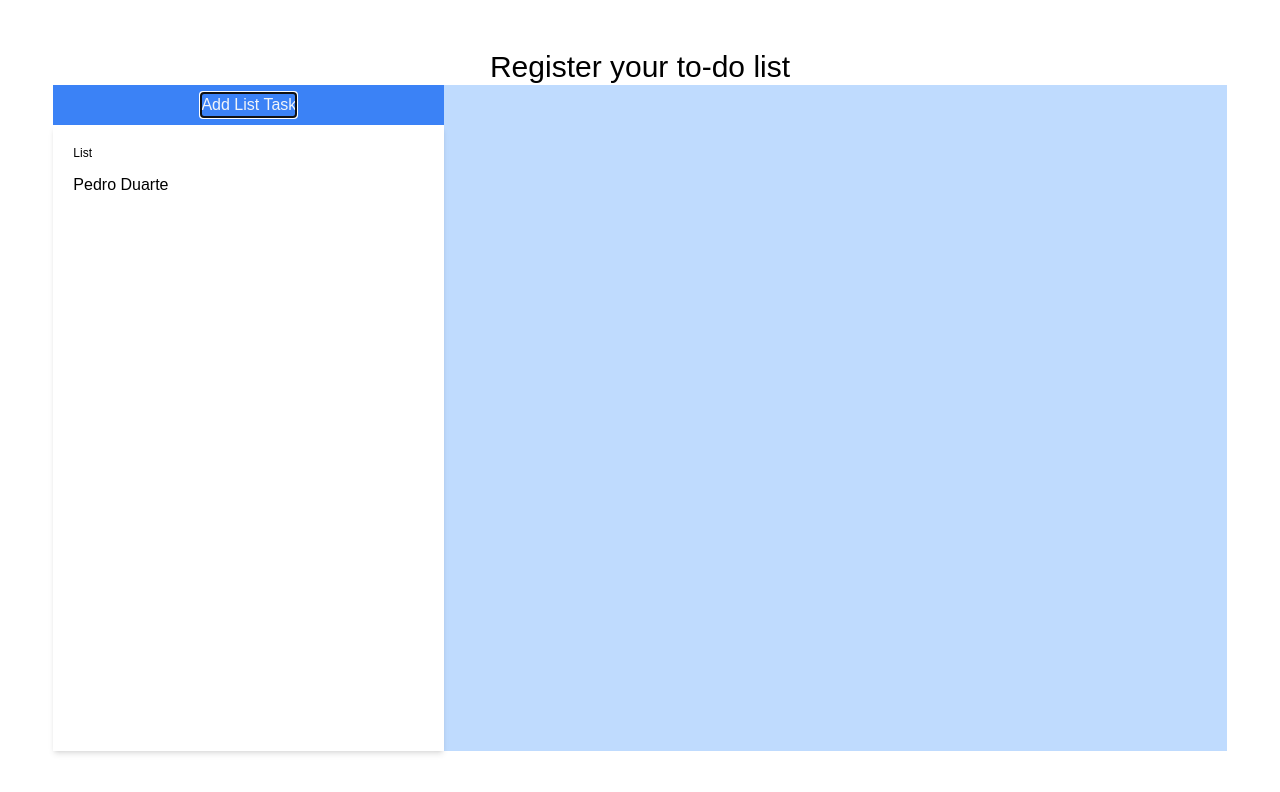
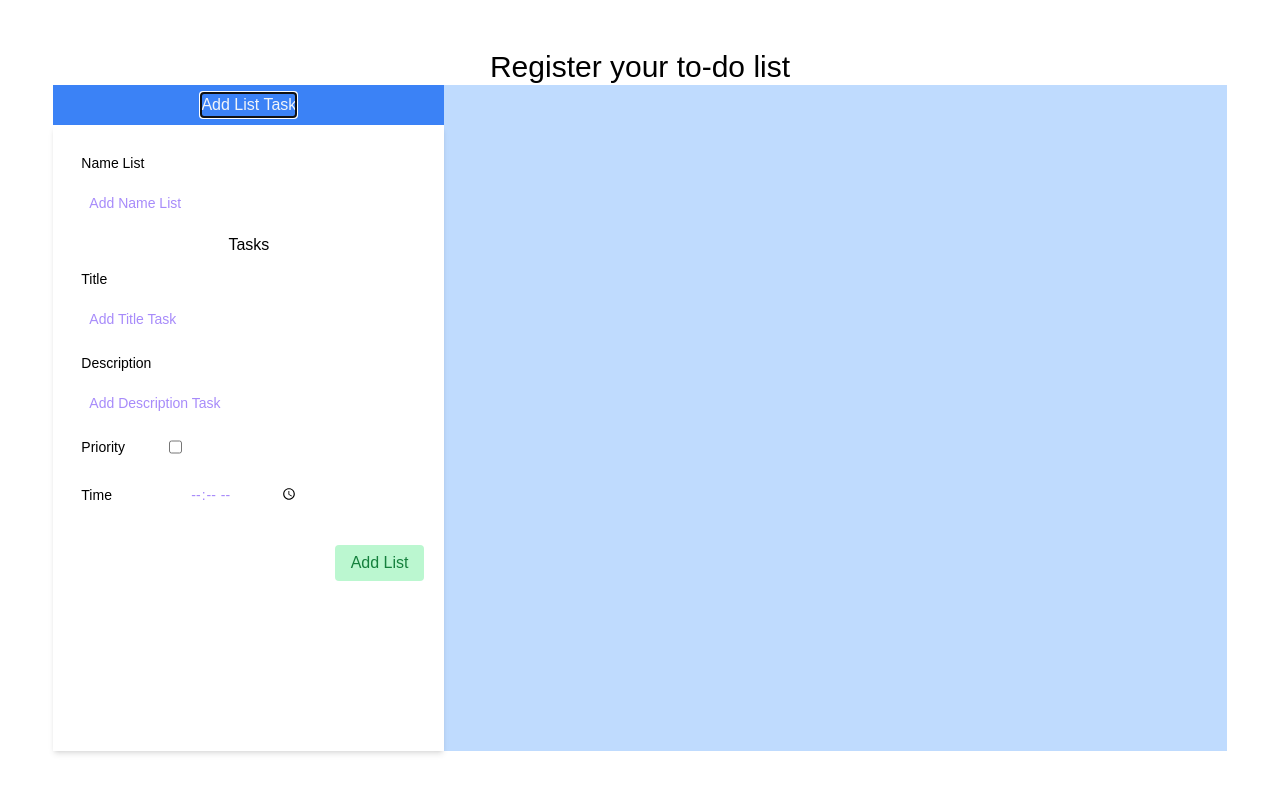
Before and after one commit to olliso17/task_go, a Next.js app in the folder front_end/: page / in a window 1280 px wide. Both pictures are taken after a click on the tab "Add List Task". Shown: the top 792 px of the page. Built offline with nearby package versions, Linux system fonts and the light colour scheme.

Commit message:
feat(index.tsx): update index

```diff
--- a/front_end/components/Table/index.tsx
+++ b/front_end/components/Table/index.tsx
@@ -8,12 +8,46 @@ export default () => (
             </Tabs.Trigger>
         </Tabs.List>
         <Tabs.Content className="flex-grow p-5 bg-white outline-none focus: shadow-md" value="tab1">
-            <fieldset className="w-full flex flex-col justify-start">
-                <label className="mb-3 text-xs mt-0" htmlFor="name">
-                    List
+            <fieldset className="w-full p-2 flex flex-col justify-start">
+                <label className="mb-3 text-sm mt-0" htmlFor="nameList">
+                   Name List
                 </label>
-                <input className="w-2/3" id="name" defaultValue="Pedro Duarte" />
+                <input className="h-9 p-2 text-sm text-violet-400 focus:bg-violet-50" id="nameList" defaultValue="Add Name List" />
             </fieldset>
+            <h1 className='text-center m-1'>Tasks</h1>
+            <fieldset className="w-full p-2 flex flex-col justify-start">
+                <label className="mb-3 text-sm mt-0" htmlFor="titleTask">
+                   Title
+                </label>
+                <input className="h-9 p-2 text-sm text-violet-400 focus:bg-violet-50" id="titleTask" defaultValue="Add Title Task" />
+            </fieldset>
+            <fieldset className="w-full p-2 flex flex-col justify-start">
+                <label className="mb-3 text-sm mt-0" htmlFor="descriptionTask">
+                   Description
+                </label>
+                <input className="h-9 p-2 text-sm text-violet-400 focus:bg-violet-50" id="descriptionTask" defaultValue="Add Description Task" />
+            </fieldset>
+            <fieldset className="w-1/3 p-2 flex flex-row justify-between">
+                <label className="mb-3 text-sm mt-0" htmlFor="priorityTask">
+                   Priority
+                </label>
+                <input className="h-5 text-sm text-violet-400 focus:bg-violet-50" id="priorityTask" type="checkbox" />
+            </fieldset>
+            {/* <fieldset className="w-1/3 p-2 flex flex-row justify-between">
+                <label className="mb-3 text-sm mt-0" htmlFor="concludedTask">
+                   Concluded
+                </label>
+                <input className="h-5 text-sm text-violet-400 focus:bg-violet-50" id="concludedTask" type="checkbox" />
+            </fieldset> */}
+              <fieldset className="w-2/3 p-2 flex flex-row justify-between">
+                <label className="mb-3 text-sm mt-0" htmlFor="timeTask">
+                   Time
+                </label>
+                <input className="h-5 w-2/4 text-sm text-violet-400 focus:bg-violet-50" id="timeTask" type="time" />
+            </fieldset>
+            <div style={{ display: 'flex', marginTop: 20, justifyContent: 'flex-end' }}>
+                <button className="focus:bg-green-400 bg-green-200 text-green-700 inline-flex items-center justify-center rounded p-4 text-base font-medium h-9">Add List</button>
+            </div>
         </Tabs.Content >
     </Tabs.Root>
 );
```
